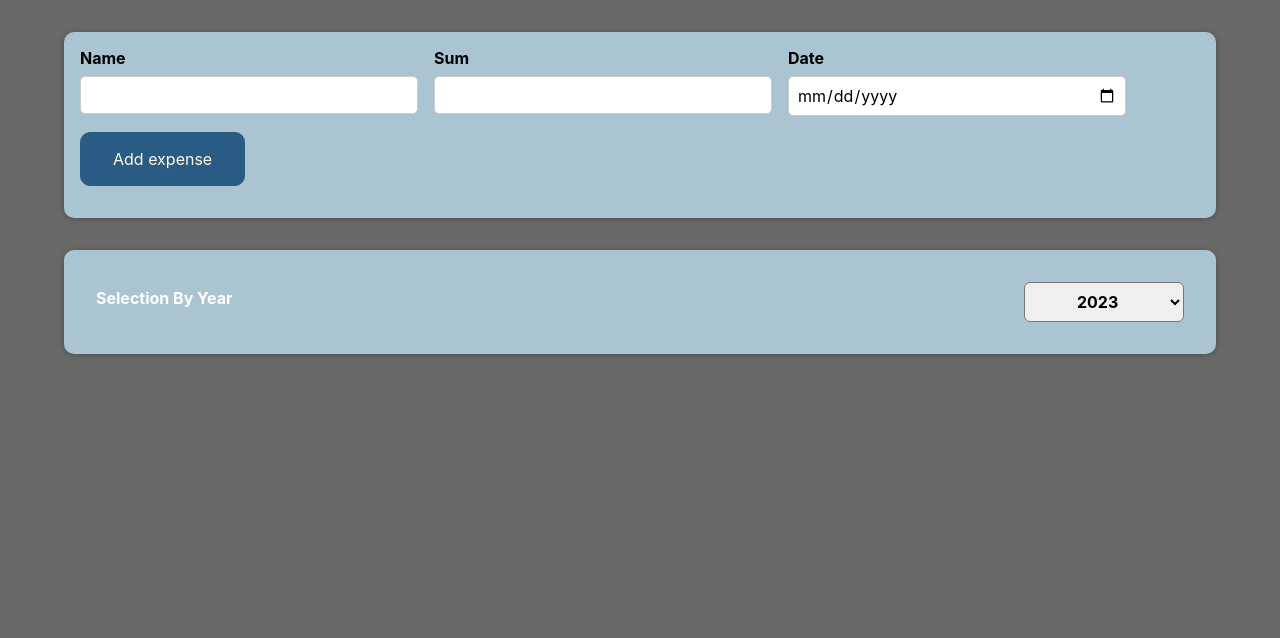
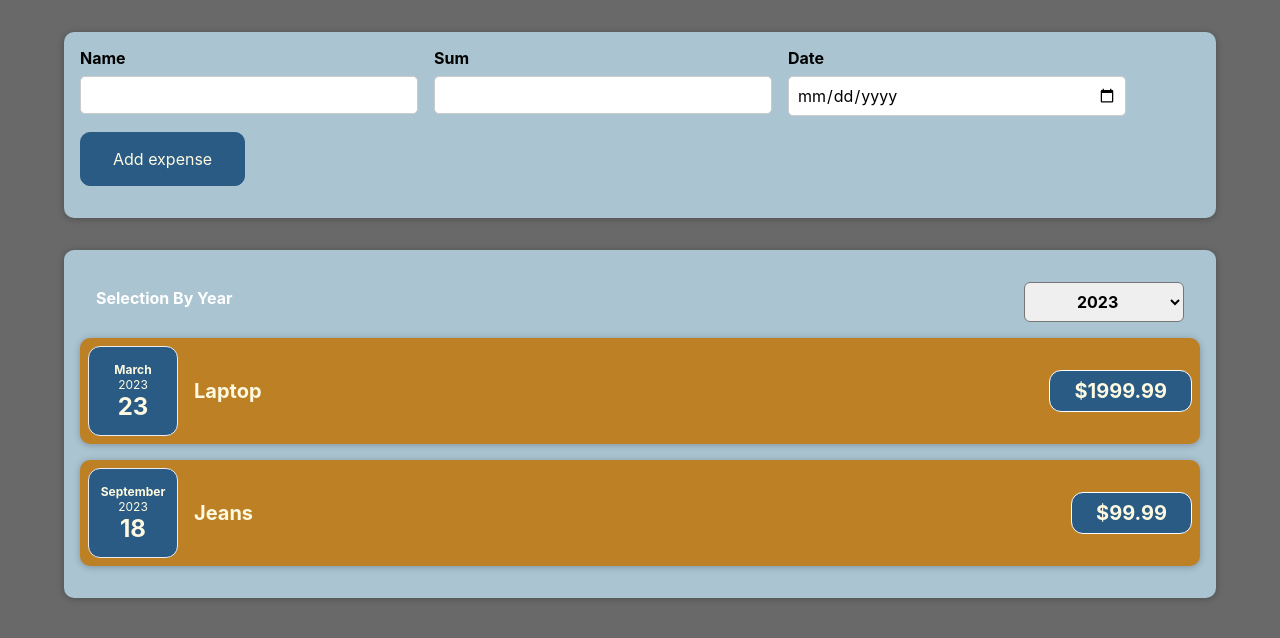
Before and after one commit to DmytroAkymov/expense-management-react, a React (Create React App) app: page / in a window 1280 px wide. Shown: the top 638 px of the page. Built offline with nearby package versions, Linux system fonts and the light colour scheme.

Commit message:
NoExpensesThisYear

```diff
--- a/src/components/Costs/Costs.js
+++ b/src/components/Costs/Costs.js
@@ -5,22 +5,24 @@ import './Costs.css';
 import { useState } from 'react';
 
 function Costs(props) {
-    const [selectedYear, setSelectedYear] = useState('');
+    const [selectedYear, setSelectedYear] = useState('2023');
 
     const onChangeYear = (year) => {
         setSelectedYear(year);
     };
 
+    const filteredCosts = props.costs.filter((cost) => {
+        return cost.date.getFullYear().toString() === selectedYear;
+    });
+
     return (
         <div>
             <Card className="costs">
                 <CostsFilter onChangeYear={onChangeYear} year={selectedYear} />
-                {props.costs
-                    .filter(
-                        (item) =>
-                            selectedYear === item.date.getFullYear().toString()
-                    )
-                    .map((item) => {
+                {filteredCosts.length === 0 ? (
+                    <p>No expenses this year</p>
+                ) : (
+                    filteredCosts.map((item) => {
                         return (
                             <CostItem
                                 key={item.id}
@@ -29,7 +31,8 @@ function Costs(props) {
                                 amount={item.amount}
                             />
                         );
-                    })}
+                    })
+                )}
             </Card>
         </div>
     );
```
